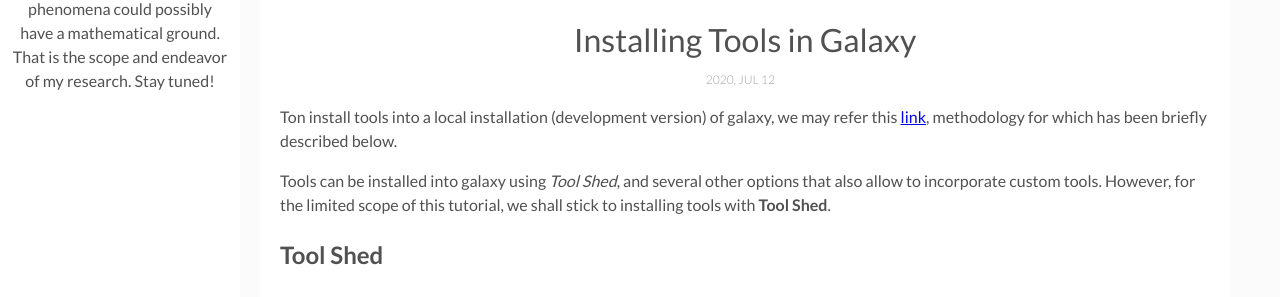
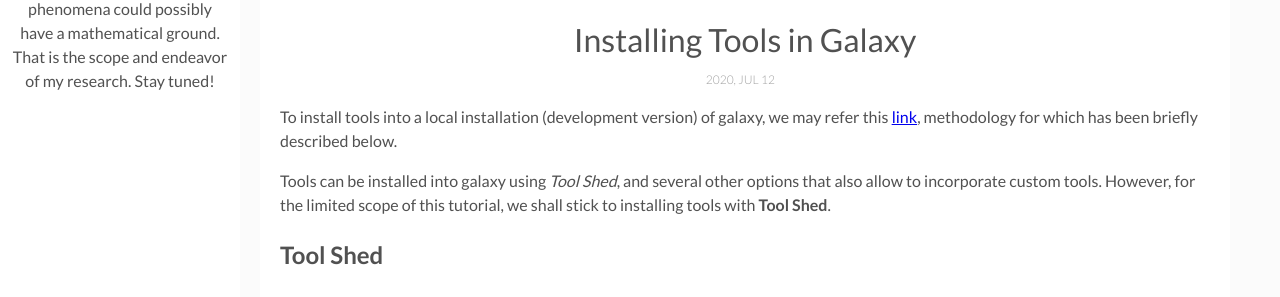
Before and after one commit to shauryajauhari/shauryajauhari.github.io, a Jekyll site: the page built from _posts/2020-07-12-installing_tools_in_galaxy.markdown, in a window 1280 px wide and 900 px high. Shown: the part 374-671 px from the top of the window. Built offline with Jekyll 4.4.1, drawn with Linux system fonts in a browser that asks for light colours.

Commit message:
Revise typo

```diff
--- a/_posts/2020-07-12-installing_tools_in_galaxy.markdown
+++ b/_posts/2020-07-12-installing_tools_in_galaxy.markdown
@@ -9,7 +9,7 @@
 ---
 
 
-<p> Ton install tools into a local installation (development version) of galaxy, we may refer this <a href = "https://galaxyproject.org/admin/tools/add-tool-from-toolshed-tutorial/" > link</a>, methodology for which has been briefly described below.</p> Tools can be installed into galaxy using <i> Tool Shed</i>, and several other options that also allow to incorporate custom tools. However, for the limited scope of this tutorial, we shall stick to installing tools with <b>Tool Shed</b>.
+<p> To install tools into a local installation (development version) of galaxy, we may refer this <a href = "https://galaxyproject.org/admin/tools/add-tool-from-toolshed-tutorial/" > link</a>, methodology for which has been briefly described below.</p> Tools can be installed into galaxy using <i> Tool Shed</i>, and several other options that also allow to incorporate custom tools. However, for the limited scope of this tutorial, we shall stick to installing tools with <b>Tool Shed</b>.
 
 ## Tool Shed
 <p> As the name suggests, this could be deemed as a master-repository that holds other repositories with certain standard set of tools, that a typical galaxy environment would require; an suitable analogy to tool shed could be <a href = "https://cran.r-project.org/" > CRAN </a> in R that holds various packages for distinct usages. Since the development version of galaxy, that a user installs, is a <i>virgin</i> instance, we need to load it up with the kind of tools pertinent to our analysis. The protocol is listed as below.</p>
```
